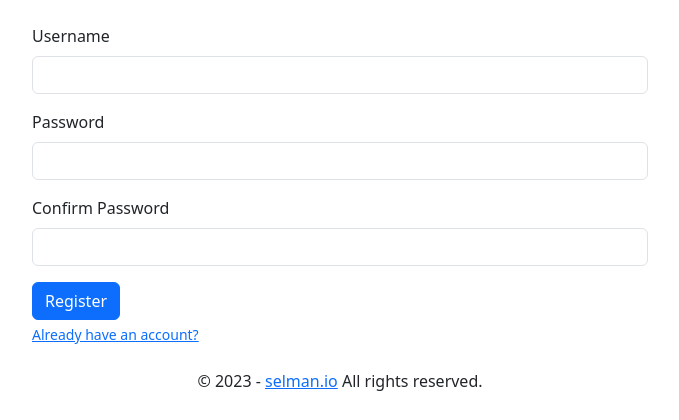
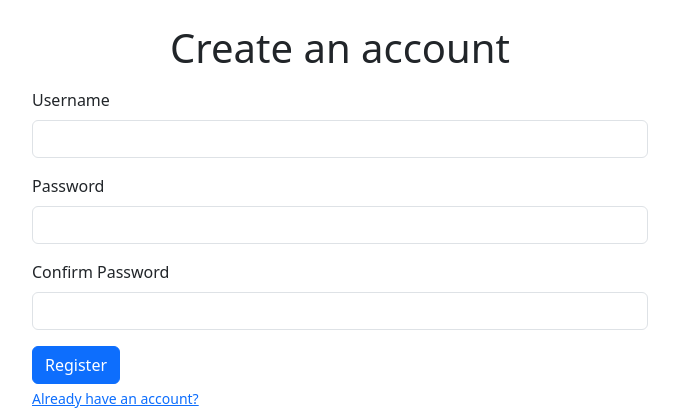
Before and after one commit to selmantabet/dynamic-website, a Flask app: page /register in a window 1280 px wide. Shown: the part 57-477 px from the top of the page, without its empty margins (300-979 px from the left). Run offline with Flask 3, Linux system fonts and the light colour scheme; some libraries are stand-ins or nearby versions.

Commit message:
Added some headings.

```diff
--- a/blog/templates/login.html
+++ b/blog/templates/login.html
@@ -1,4 +1,5 @@
 {% extends "layout.html" %} {% block content %}
+<h1 class="text-center">Sign in</h1>
 <form method="POST" action="">
   {{ form.csrf_token }}
   <div class="mb-3">
--- a/blog/templates/register.html
+++ b/blog/templates/register.html
@@ -1,4 +1,5 @@
 {% extends "layout.html" %} {% block content %}
+<h1 class="text-center">Create an account</h1>
 <form method="POST" action="">
   {{ form.csrf_token }}
   <div class="mb-3">
```
